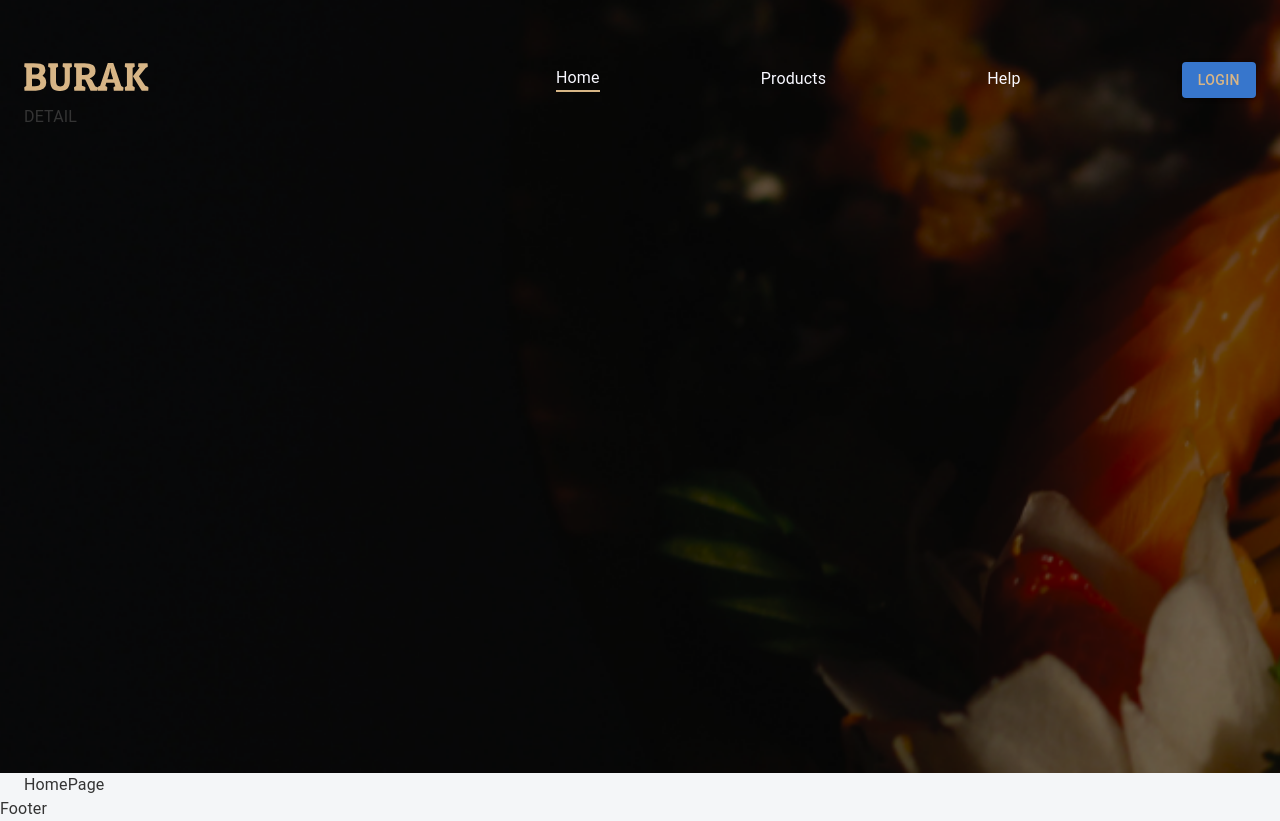
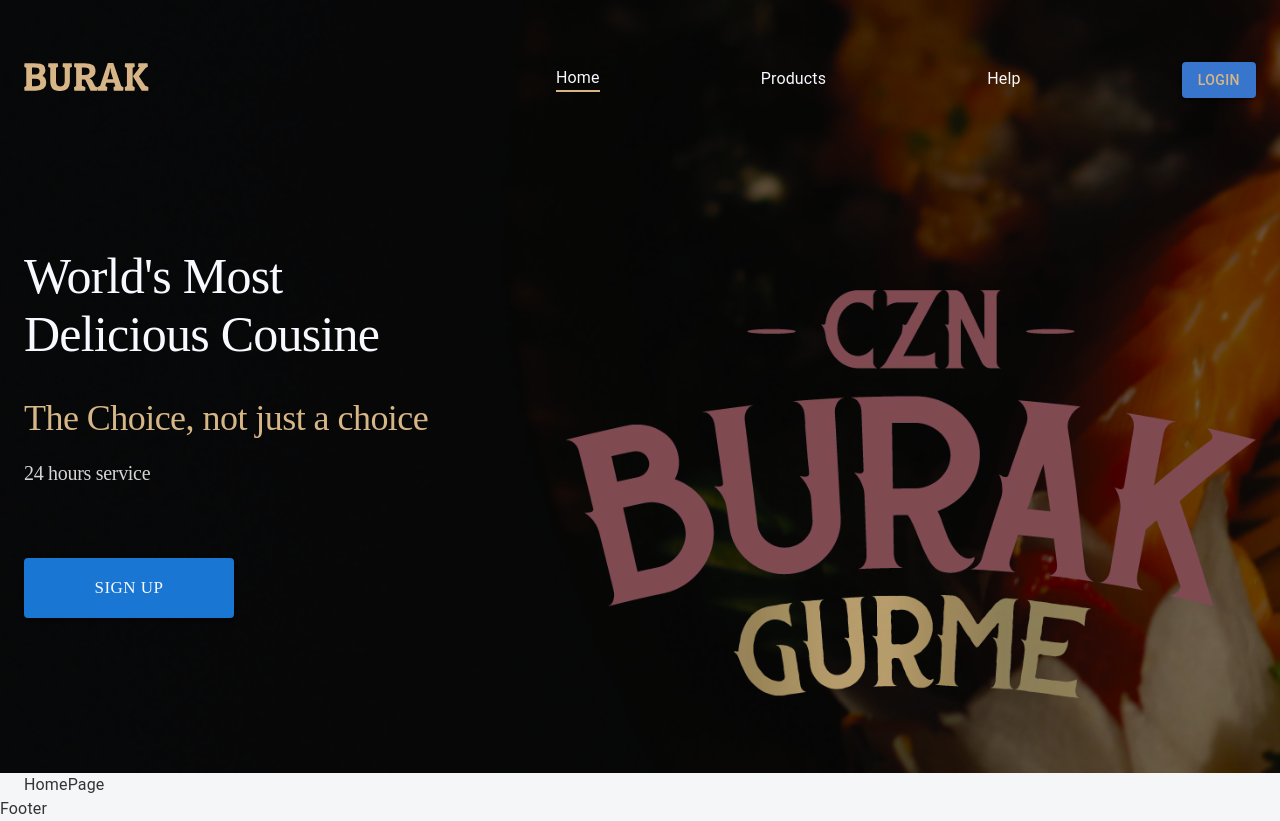
Before and after one commit to mitziyo/burak-react, a React (Create React App) app: page / in a window 1280 px wide. Built offline with nearby package versions, Linux system fonts and the light colour scheme.

Commit message:
fix: modify homeNavbar header component

```diff
--- a/src/app/components/headers/HomeNavbar.tsx
+++ b/src/app/components/headers/HomeNavbar.tsx
@@ -46,10 +46,7 @@
 
             {!authmember ? (
               <Box>
-                <Button
-                  variant="contained"
-                  className="login-button"
-                >
+                <Button variant="contained" className="login-button">
                   Login
                 </Button>
               </Box>
@@ -58,12 +55,29 @@
                 className="user-avatar"
                 src={"/icons/default-user.svg"}
                 aria-haspopup={"true"}
-
               />
             )}
           </Stack>
         </Stack>
-        <Stack>DETAIL </Stack>
+        <Stack className={"header-frame"}>
+          <Stack className={"detail"}>
+            <Box className={"head-main-txt"}>
+              World's Most Delicious Cousine
+            </Box>
+            <Box className={"wel-txt"}>The Choice, not just a choice</Box>
+            <Box className={"service-txt"}>24 hours service</Box>
+            <Box className={"signup"}>
+              {!authmember ? (
+                <Button variant={"contained"} className={"signup-button"}>
+                  SIGN UP
+                </Button>
+              ) : null}
+            </Box>
+          </Stack>
+          <Box className={"logo-frame"}>
+            <div className={"logo-img"}></div>
+          </Box>
+        </Stack>
       </Container>
     </div>
   );
--- a/src/css/navbar.css
+++ b/src/css/navbar.css
@@ -73,3 +73,89 @@
 .home-navbar div.hover-line:after {
   transform-origin: 0% 50%;
 }
+
+/* DETAILS PART header-frame */
+
+.home-navbar .navbar-container .header-frame {
+  margin-top: 142px;
+  height: 462px;
+  display: flex;
+  flex-direction: row;
+  justify-content: space-between;
+}
+
+.home-navbar .navbar-container .header-frame .detail {
+  width: 510px;
+  display: flex;
+  flex-direction: column;
+}
+
+.home-navbar .navbar-container .header-frame .detail .head-main-txt {
+  width: 450px;
+  height: 150px;
+  font-family: "Roboto Serif";
+  font-size: 50px;
+  font-style: normal;
+  font-weight: 500;
+  line-height: normal;
+  letter-spacing: -0.75px;
+  color: #f8f8ff;
+}
+
+.home-navbar .navbar-container .header-frame .detail .wel-txt {
+  width: 510px;
+  height: 42px;
+  font-family: "Roboto Serif";
+  font-size: 36px;
+  font-style: normal;
+  font-weight: 400;
+  line-height: normal;
+  letter-spacing: -0.54px;
+  color: #d7b686;
+}
+
+.home-navbar .navbar-container .header-frame .detail .service-txt {
+  margin-top: 23px;
+  width: 153px;
+  height: 23px;
+  font-family: "Roboto Serif";
+  font-size: 20px;
+  font-style: normal;
+  font-weight: 400;
+  line-height: normal;
+  letter-spacing: -0.3px;
+  color: #d5d5d5;
+}
+
+.home-navbar .navbar-container .detail .signup {
+  margin-top: 73px;
+}
+
+.home-navbar .navbar-container .detail .signup .signup-button {
+  width: 210px;
+  height: 60px;
+  border-radius: 4px;
+  background: #1976d2;
+  text-align: center;
+  font-family: Poppins;
+  font-size: 17px;
+  font-style: normal;
+  font-weight: 400;
+  line-height: normal;
+  color: #f8f8ff;
+}
+
+.home-navbar .navbar-container .logo-frame {
+  margin-top: 43px;
+  width: 690px;
+  height: 419px;
+}
+
+.home-navbar .navbar-container .logo-frame .logo-img {
+  width: 100%;
+  height: 100%;
+  background: url("/public/img/logo.webp");
+  background-size: contain;
+  background-repeat: no-repeat;
+  filter: invert(25%);
+}
```
